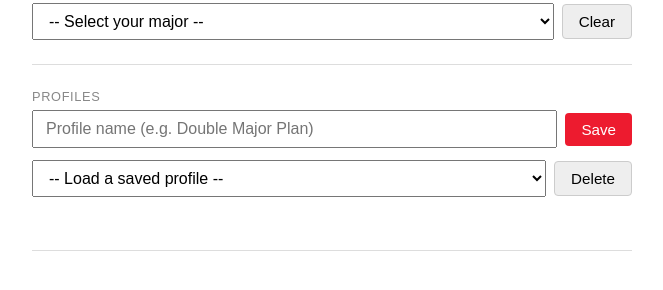
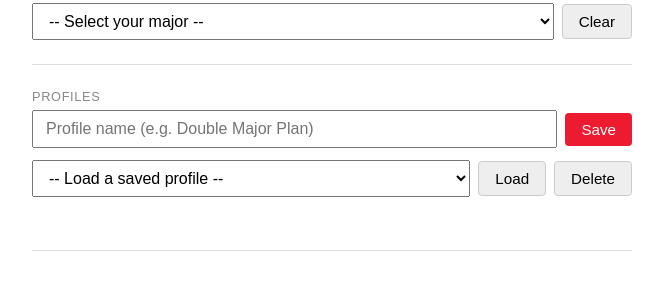
Before and after one commit to CVil-it/McGill-Planner, a plain HTML site: page index.html in a window 1280 px wide. Shown: the part 116-406 px from the top of the page, without its empty margins (308-971 px from the left). Drawn offline with Linux system fonts and the light colour scheme.

Commit message:
Update index.html
adds a load button to the profile section

```diff
--- a/index.html
+++ b/index.html
@@ -99,9 +99,10 @@
     </div>
 
     <div class="row">
-        <select id="profile-select" onchange="loadProfile()">
+        <select id="profile-select">
             <option value="">-- Load a saved profile --</option>
         </select>
+        <button class="btn-grey" onclick="loadProfile()">Load</button>
         <button class="btn-grey" onclick="deleteProfile()">Delete</button>
     </div>
 
```
